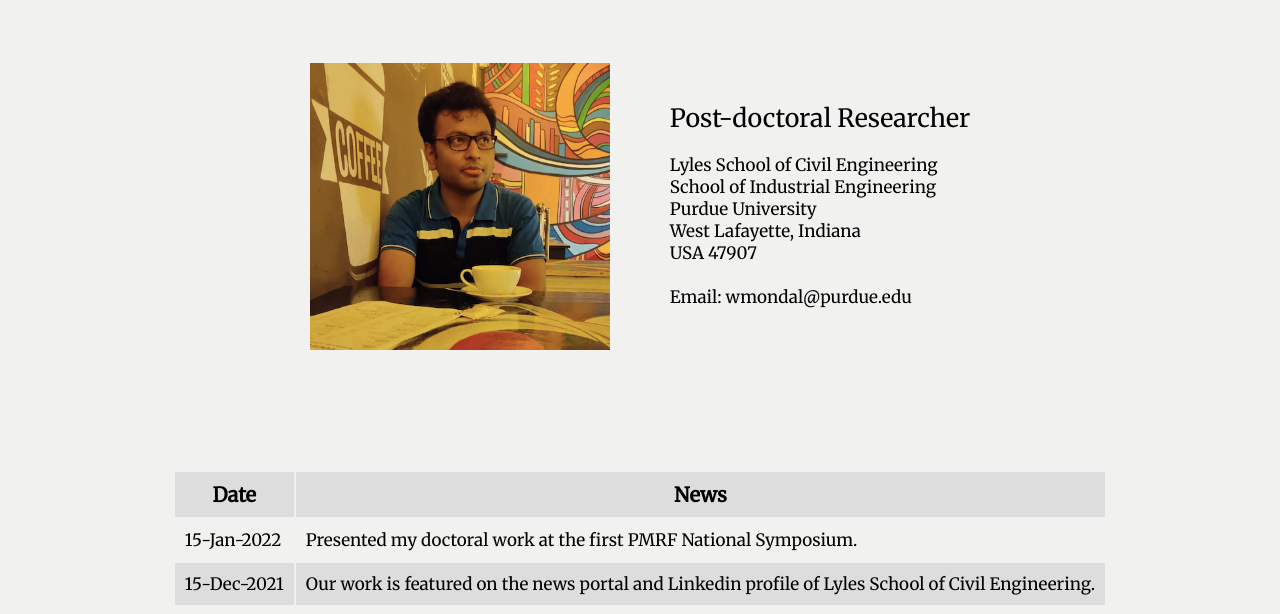
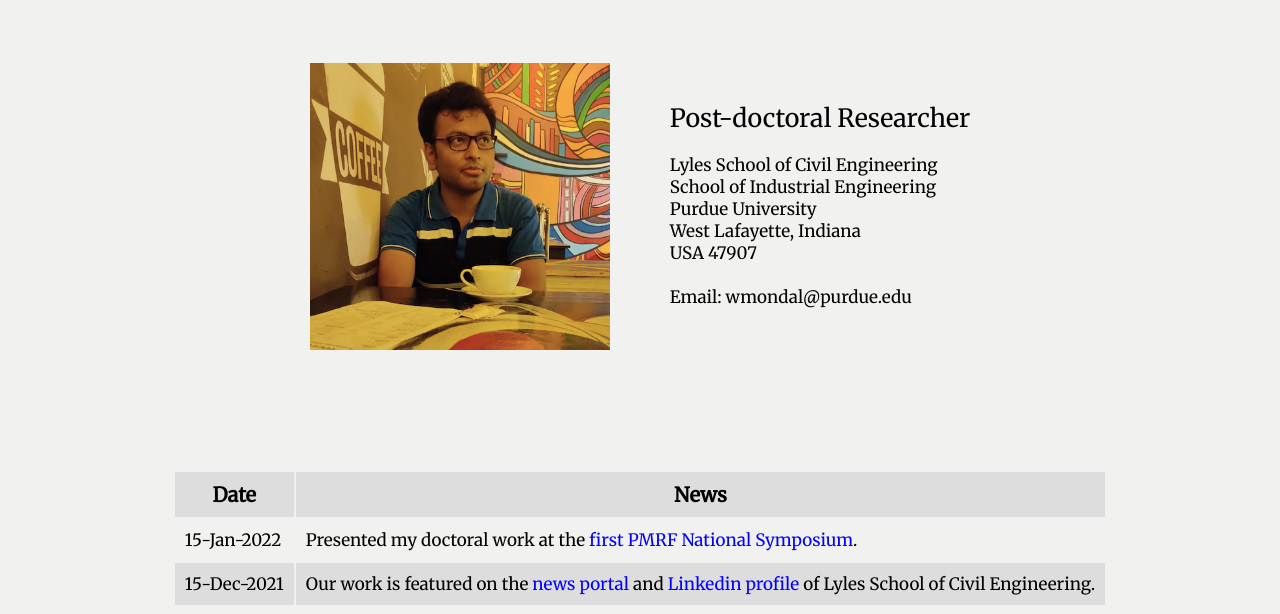
Before and after one commit to Amol19092000/washim-uddin-mondal.github.io, a plain HTML site: page index.html in a window 1280 px wide. Shown: the part 180-794 px from the top of the page. Drawn offline with Linux system fonts and the light colour scheme.

Commit message:
url-style-update

```diff
--- a/CSS/styles.css
+++ b/CSS/styles.css
@@ -29,12 +29,7 @@ h1{
 /* properties of generic urls */
 a:link, a:visited {
     text-decoration: none;
-    color: black;
-}
-
-/* hovering property of generic urls */
-a:hover{
-    color:darkturquoise;
+    color: blue;
 }
 
 /* navigation bar */
```
